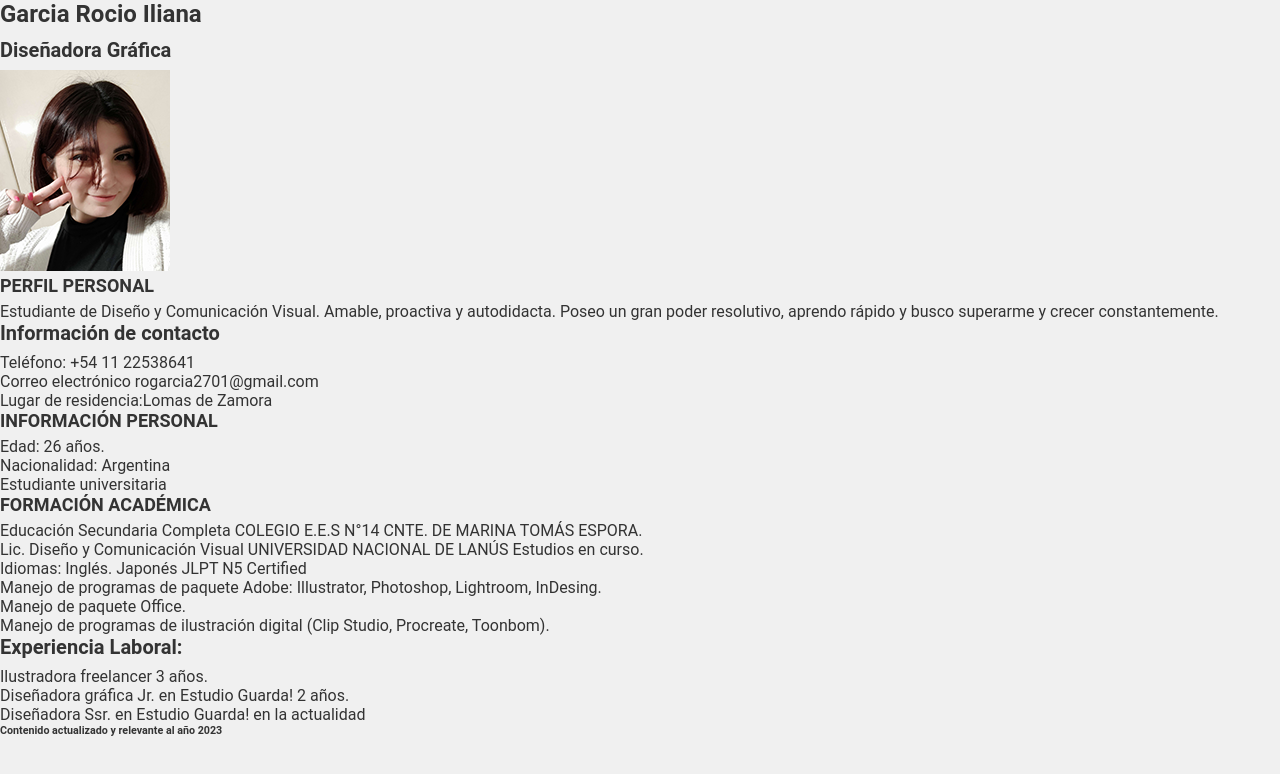
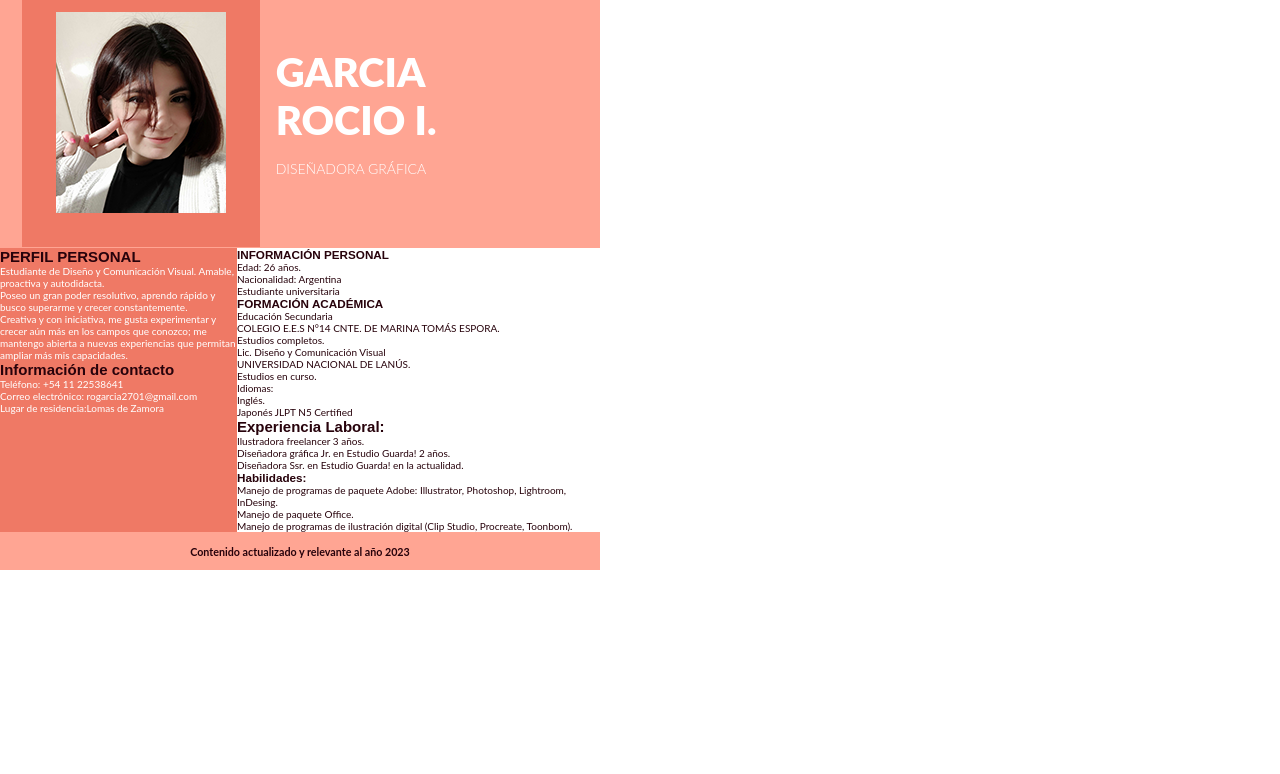
Before and after one commit to Dewtea19/Curriculum, a plain HTML site: page index.html in a window 1280 px wide. Drawn offline with Linux system fonts and the light colour scheme.

Commit message:
Avances de css y flexbox

```diff
--- a/diseño-cv.css
+++ b/diseño-cv.css
@@ -1,60 +1,73 @@
-/* Resetear estilos por defecto del navegador */
 *{
-  margin: 0;
-  padding: 0;
+	margin: 0;
+	padding: 0;
+	list-style-type: none;
+	font-family: 'Lato', sans-serif;
 }
+body,header,main,.columna-derecha,.columna-izquierda,footer{
+	display: flex
+}
+body{
+	max-width: 600px;
+	flex-direction: column;
+	justify-content: space-evenly;
+	flex-wrap: nowrap;
+}
+header{
+	color:#ffffff;
+	background-color: #FFA593;
+	max-height: 225px;
+	padding-bottom: 23px;
+	justify-content: center;
+	align-items: center;
+}
+img{
+	border:solid;
+	border-color:#EF7965;
+	border-width: 34px;
+}
+#nombre{
+	font-weight: 900;
+	font-size: 40px;
+	margin: 5%
+}
+.subtitulo{
+	font-weight: 300;
+	font-size: 14px;
+	margin: 5%
+}
+main{
 
-/* Estilos generales */
-body {
-  font-family: 'Roboto', sans-serif;
-  background-color: #f0f0f0;
-  color: #333;
 }
+.columna-derecha{
+	color:#27020B;
+	font-size: 10px;
+	flex-direction: column;
 
-.container {
-  width: 80%;
-  max-width: 1200px;
-  margin: 0 auto;
-  padding: 20px;
 }
+.columna-izquierda{
+	color:#ffffff;
+	font-size: 10px;
+	background-color: #EF7965;
+	max-width: 237px;
+	max-height: 430px;
+	padding: 50px,50px,36px,36px;
+	flex-direction: column;
+}
+.titulos-derecha{
+	color:#27020B;
+	font-family: 'Raleway', sans-serif;
+}
+.titulos-izquierda{
+	color:#27020B;
+	font-family: 'Raleway', sans-serif;
+	font-weight: 600;
 
-/* Encabezados */
-h1 {
-  font-size: 24px;
-  margin-bottom: 10px;
 }
-
-h2 {
-  font-size: 20px;
-  margin-bottom: 8px;
+footer{
+	color:#27020B;
+	background-color: #FFA593;
+	height: 38px;
+	justify-content: center;
+	align-items: center;
 }
-
-h3 {
-  font-size: 18px;
-  margin-bottom: 6px;
-}
-
-/* Enlaces */
-a {
-  color: #007bff;
-  text-decoration: none;
-}
-
-a:hover {
-  text-decoration: underline;
-}
-
-/* Botones */
-.button {
-  display: inline-block;
-  padding: 10px 20px;
-  background-color: #007bff;
-  color: #fff;
-  border: none;
-  border-radius: 4px;
-  cursor: pointer;
-}
-
-.button:hover {
-  background-color: #0056b3;
-}
--- a/index.html
+++ b/index.html
@@ -6,39 +6,73 @@
 <link href="diseño-cv.css" rel="stylesheet" type="text/css">
 </head>
 <body>
-<header>
-		<h1>Garcia Rocio Iliana</h1>
-		<h2>Diseñadora Gráfica</h2>
+	<header>
+		<img src="IMG/foto-perfil.png" width="170px" height="201px" alt="Foto de perfil"/>
+		<div>
+			<h1 id="nombre">GARCIA ROCIO I.</h1>
+			<h2 class="subtitulo">DISEÑADORA GRÁFICA</h2>
+		</div>
 	</header>
 	<main>
-		<section>
-			<img src="IMG/foto-perfil.png" width="170" height="201" alt=""/>
-<h3>PERFIL PERSONAL</h3>
-				<p>Estudiante de Diseño y Comunicación Visual. Amable, proactiva y autodidacta. Poseo un gran poder resolutivo, aprendo rápido y busco superarme y crecer constantemente.</p>
-			<h2>Información de contacto</h2>
-				<ul><li>Teléfono: +54 11 22538641</li>
-					<li>Correo electrónico rogarcia2701@gmail.com</li>
-					<li>Lugar de residencia:Lomas de Zamora</li></ul>
-	</section>
-		<section>
+		<section class="columna-izquierda">
 			<article>
-				<h3>INFORMACIÓN PERSONAL</h3>
-					<ul><li>Edad: 26 años.</li>
+				<h2 class="titulos-izquierda">PERFIL PERSONAL</h2>
+				<p>Estudiante de Diseño y Comunicación Visual. Amable, proactiva y autodidacta.<br>
+				Poseo un gran poder resolutivo, aprendo rápido y busco superarme y crecer constantemente.<br>
+				Creativa y con iniciativa, me gusta experimentar y crecer aún más en los campos que conozco; me mantengo abierta a nuevas experiencias que permitan ampliar más mis capacidades.</p>
+			</article>
+			<article>
+				<h2 class="titulos-izquierda">Información de contacto</h2>
+					<ul>
+						<li>Teléfono: +54 11 22538641</li>
+						<li>Correo electrónico: rogarcia2701@gmail.com</li>
+						<li>Lugar de residencia:Lomas de Zamora</li>
+					</ul>
+			</article>
+		</section>
+		<section class="columna-derecha">
+			<article>
+				<h3 class="titulos-derecha">INFORMACIÓN PERSONAL</h3>
+					<ul>
+						<li>Edad: 26 años.</li>
 						<li>Nacionalidad: Argentina</li>
-						<li>Estudiante universitaria</li></ul>
-				<h3>FORMACIÓN ACADÉMICA</h3>
-					<ul><li>Educación Secundaria Completa COLEGIO E.E.S N°14 CNTE. DE MARINA TOMÁS ESPORA.</li>
-						<li>Lic. Diseño y Comunicación Visual UNIVERSIDAD NACIONAL DE LANÚS Estudios en curso.</li>
-						<li>Idiomas: Inglés. Japonés JLPT N5 Certified</li>
+						<li>Estudiante universitaria</li>
+					</ul>
+			</article>
+			<article>
+				<h3 class="titulos-derecha">FORMACIÓN ACADÉMICA</h3>
+					<ul>
+						<li>Educación Secundaria<br>
+							COLEGIO E.E.S N°14 CNTE. DE MARINA TOMÁS ESPORA.<br>
+							Estudios completos.</li>
+						<li>Lic. Diseño y Comunicación Visual<br>
+							UNIVERSIDAD NACIONAL DE LANÚS.<br>
+							Estudios en curso.</li>
+						<li>Idiomas:<br>
+							Inglés.<br>
+							Japonés JLPT N5 Certified</li>
+					</ul>
+			</article>
+			<article>
+				<h2 class="titulos-derecha">Experiencia Laboral:</h2>
+					<ul>
+						<li>Ilustradora freelancer 3 años.</li>
+						<li>Diseñadora gráfica Jr. en Estudio Guarda! 2 años.</li>
+						<li>Diseñadora Ssr. en Estudio Guarda! en la actualidad.</li>
+					</ul>
+			</article>
+			<article>
+				<h3 class="titulos-izquierda">Habilidades:</h3>
+					<ul>
 						<li>Manejo de programas de paquete Adobe: Illustrator, Photoshop, Lightroom, InDesing.</li>
 						<li>Manejo de paquete Office.</li>
-						<li>Manejo de programas de ilustración digital (Clip Studio, Procreate, Toonbom).</li></ul>
-		</article>
-			<article>
-				<h2>Experiencia Laboral:</h2>
-					<ul><li>Ilustradora freelancer 3 años.</li>
-						<li>Diseñadora gráfica Jr. en Estudio Guarda! 2 años.</li>
-						<li>Diseñadora Ssr. en Estudio Guarda! en la actualidad</li></ul>
-		</article></section></main></body>
-<footer><h6>Contenido actualizado y relevante al año 2023</h6></footer>
+						<li>Manejo de programas de ilustración digital (Clip Studio, Procreate, Toonbom).</li>
+					</ul>
+			</article>
+		</section>
+	</main>
+	<footer>
+		<h6>Contenido actualizado y relevante al año 2023</h6>
+	</footer>
+	</body>
 </html>
```
